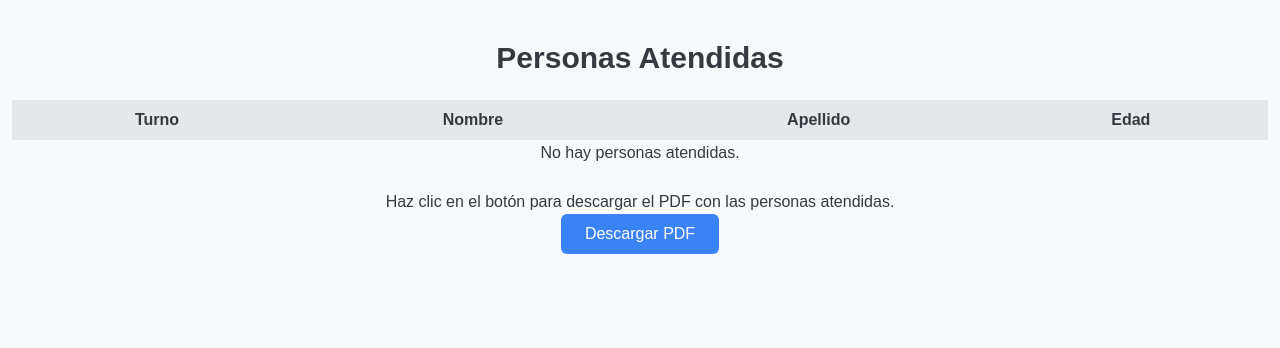
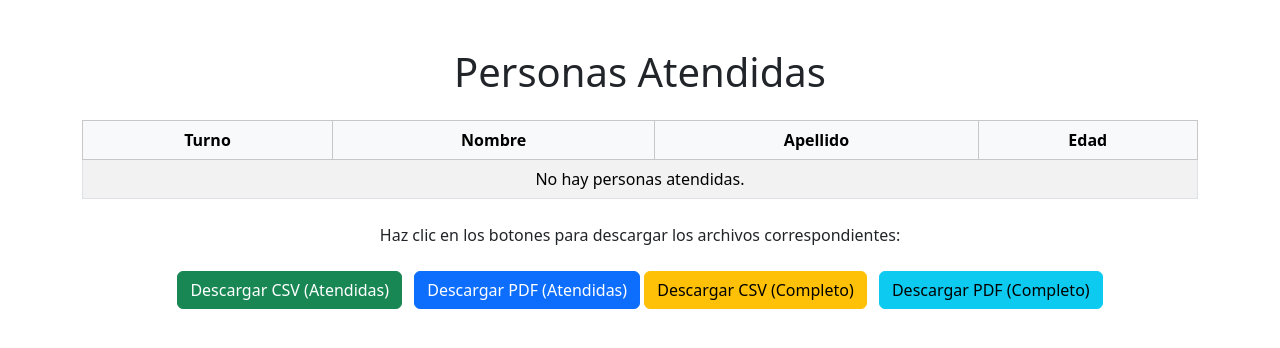
Before and after one commit to HectorRomero18/ProyectoTercerSemestre, a Django app: page /descargas/ in a window 1280 px wide. Shown: the top 348 px of the page. Run offline with Django 5.2, Linux system fonts and the light colour scheme; data that the repository does not hold is empty; some libraries are stand-ins or nearby versions.

Commit message:
Cambios Nuevos 2.0

```diff
--- a/proyectotres/mi_app/forms.py
+++ b/proyectotres/mi_app/forms.py
@@ -2,4 +2,4 @@
 from django import forms
 
 class UploadFileForm(forms.Form):
-    file = forms.FileField(widget=forms.ClearableFileInput(attrs={'class': 'form-control'}))
+    file = forms.FileField(widget=forms.ClearableFileInput(attrs={'class': 'form-control'}), label="Archivo (CSV o PDF)")
--- a/proyectotres/mi_app/models.py
+++ b/proyectotres/mi_app/models.py
@@ -10,5 +10,6 @@ class Persona(models.Model):
     fecha_cita = models.DateField(null=True, blank=True)  # Campo para fecha de cita
     persona_encargada = models.CharField(max_length=100, null=True, blank=True)  # Campo para persona encargada
 
+
     def __str__(self):
         return f"{self.nombre} {self.apellido}"
--- a/proyectotres/mi_app/templates/mi_app/descargas.html
+++ b/proyectotres/mi_app/templates/mi_app/descargas.html
@@ -1,37 +1,27 @@
-<!DOCTYPE html>
-<html lang="es">
-<head>
-    <meta charset="UTF-8">
-    <meta name="viewport" content="width=device-width, initial-scale=1.0">
-    <title>Descargas</title>
+{% load static %}  <!-- Cargar la etiqueta static -->
 
+<!-- Enlace a Bootstrap CSS local -->
 <link href="https://cdn.jsdelivr.net/npm/bootstrap@5.3.0-alpha1/dist/css/bootstrap.min.css" rel="stylesheet">
-    <link href="https://cdn.jsdelivr.net/npm/tailwindcss@2.2.19/dist/tailwind.min.css" rel="stylesheet">
 
-    {% load static %}
+<div class="container mt-5">
+    <h1 class="text-center text-3xl font-bold mb-6">Personas Atendidas</h1>
 
-    <link rel="stylesheet" href="{% static 'css/styles.css' %}">
-</head>
-<body>
-    <div class="container mx-auto mt-10 text-center">
-        <h1 class="text-3xl font-bold">Personas Atendidas</h1>
-
-        <table class="table-auto w-full mt-4">
-            <thead>
-                <tr class="bg-gray-200">
-                    <th class="px-4 py-2">Turno</th>
-                    <th class="px-4 py-2">Nombre</th>
-                    <th class="px-4 py-2">Apellido</th>
-                    <th class="px-4 py-2">Edad</th>
+    <table class="table table-striped table-bordered mt-4">
+        <thead class="table-light">
+            <tr>
+                <th class="text-center">Turno</th>
+                <th class="text-center">Nombre</th>
+                <th class="text-center">Apellido</th>
+                <th class="text-center">Edad</th>
             </tr>
         </thead>
         <tbody id="data-body">
             {% for persona in personas_atendidas %}
-                    <tr class="hover:bg-gray-100">
-                        <td class="border px-4 py-2">{{ persona.turno }}</td>
-                        <td class="border px-4 py-2">{{ persona.nombre }}</td>
-                        <td class="border px-4 py-2">{{ persona.apellido }}</td>
-                        <td class="border px-4 py-2">{{ persona.edad }}</td>
+                <tr>
+                    <td class="text-center">{{ persona.turno }}</td>
+                    <td class="text-center">{{ persona.nombre }}</td>
+                    <td class="text-center">{{ persona.apellido }}</td>
+                    <td class="text-center">{{ persona.edad }}</td>
                 </tr>
             {% empty %}
                 <tr>
@@ -41,14 +31,15 @@
         </tbody>
     </table>
 
-        <p class="mt-4">Haz clic en el botón para descargar el PDF con las personas atendidas.</p>
+    <p class="mt-4 text-center">Haz clic en los botones para descargar los archivos correspondientes:</p>
 
-        <button onclick="downloadPDF()" class="bg-blue-500 text-white py-2 px-4 rounded">
-            Descargar PDF
-        </button>
+    <div class="text-center mt-4">
+        <a href="{% url 'descargar_csv' %}" class="btn btn-success me-2">Descargar CSV (Atendidas)</a>
+        <a href="{% url 'descargar_pdf' %}" class="btn btn-primary">Descargar PDF (Atendidas)</a>
+        <a href="{% url 'descargar_csv_completo' %}" class="btn btn-warning me-2">Descargar CSV (Completo)</a>
+        <a href="{% url 'descargar_pdf_completo' %}" class="btn btn-info">Descargar PDF (Completo)</a>
+    </div>
 </div>
 
-    <script src="https://cdnjs.cloudflare.com/ajax/libs/jspdf/2.5.1/jspdf.umd.min.js"></script>
-    <script src="{% static 'js/descargas.js' %}"></script>
-</body>
-</html>
+<!-- Enlace a Bootstrap JS local -->
+<script src="https://cdn.jsdelivr.net/npm/bootstrap@5.3.0-alpha1/dist/js/bootstrap.bundle.min.js"></script>
--- a/proyectotres/mi_app/urls.py
+++ b/proyectotres/mi_app/urls.py
@@ -1,14 +1,22 @@
 from django.urls import path
+from django.conf import settings
+from django.conf.urls.static import static
 from . import views
-from .views import eliminar_persona, descargas, cargar_csv
+from .views import eliminar_persona, cargar_archivo, descargar_csv, descargar_pdf, descargas, descargar_csv_completo, descargar_pdf_completo
 
 urlpatterns = [
-    path('formulario/', views.formulario, name='formulario'),  # La vista 'home' debe estar definida en views.py
     path('', views.hola_mundo, name='hola_mundo'),  # La vista 'home' debe estar definida en views.py
+    path('formulario/', views.formulario, name='formulario'),
     path('eliminar-persona/<int:persona_id>/', eliminar_persona, name='eliminar_persona'),
-    path('descargas/', views.descargas, name='descargas'),
+    path('descargas/', descargas, name='descargas'),
+    path('descargar-csv/', descargar_csv, name='descargar_csv'),
+    path('descargar-csv-completo/', descargar_csv_completo, name='descargar_csv_completo'),
+    path('descargar-pdf/', descargar_pdf, name='descargar_pdf'),
+    path('descargar-pdf-completo/', descargar_pdf_completo, name='descargar_pdf_completo'),
     path('atender-persona/<int:persona_id>/', views.atender_persona, name='atender_persona'),
     path('personas-atendidas/', views.personas_atendidas, name='personas_atendidas'),
-    path('cargar-csv/', cargar_csv, name='cargar_csv'),
+    path('cargar-csv/', cargar_archivo, name='cargar_csv'),
     # Puedes agregar más rutas aquí
 ]
+if settings.DEBUG:
+    urlpatterns += static(settings.MEDIA_URL, document_root=settings.MEDIA_ROOT)
--- a/proyectotres/mi_app/views.py
+++ b/proyectotres/mi_app/views.py
@@ -1,10 +1,16 @@
 # mi_app/views.py
 import csv
+import pdfplumber
+from django.contrib import messages
 from django.shortcuts import render, redirect, get_object_or_404
 from .models import Persona  # Importar el modelo Persona
 from django import forms
 from .forms import UploadFileForm
 from django.views.decorators.csrf import csrf_exempt
+from django.http import HttpResponse
+from io import BytesIO
+from reportlab.lib.pagesizes import letter
+from reportlab.pdfgen import canvas
 
 # Vista para mostrar un saludo y la lista de personas
 def hola_mundo(request):
@@ -19,17 +25,31 @@ def hola_mundo(request):
 # Vista para manejar el formulario de registro de personas
 def formulario(request):
     if request.method == 'POST':  # Si se envía el formulario
-        nombre = request.POST['nombre']  # Obtener el nombre del formulario
-        apellido = request.POST['apellido']  # Obtener el apellido del formulario
-        edad = request.POST['edad']  # Obtener la edad del formulario
+        nombre = request.POST['nombre']
+        apellido = request.POST['apellido']
+        edad = request.POST['edad']
 
         # Obtén el siguiente turno
-        turno = Persona.objects.count() + 1  # Asigna el siguiente número de turno contando las personas
+        turno = Persona.objects.count() + 1
 
-        nueva_persona = Persona(nombre=nombre, apellido=apellido, edad=edad, turno=turno)  # Crear una nueva instancia de Persona
-        nueva_persona.save()  # Guardar la nueva persona en la base de datos
+        try:
+            # Verificar que no esté vacío y que se pueda convertir a entero
+            if nombre and apellido and edad:
+                # Verificar si la persona ya existe
+                if not Persona.objects.filter(nombre=nombre, apellido=apellido, edad=int(edad)).exists():
+                    nueva_persona = Persona(nombre=nombre, apellido=apellido, edad=int(edad), turno=turno)  # Asegúrate de convertir edad a int
+                    nueva_persona.save()  # Guardar la nueva persona en la base de datos
+                    return redirect('hola_mundo')  # Redirigir a la vista 'hola_mundo' después de guardar
+                else:
+                    return render(request, 'mi_app/formulario.html', {
+                        'error': "Esta persona ya está registrada."
+                    })
 
-        return redirect('hola_mundo')  # Redirigir a la vista 'hola_mundo' después de guardar
+        except Exception as e:
+            print(f"Error al guardar a la persona: {e}")
+            return render(request, 'mi_app/formulario.html', {
+                'error': "Hubo un error al guardar a la persona. Inténtalo de nuevo."
+            })
 
     return render(request, 'mi_app/formulario.html')  # Renderizar el formulario si no es un POST
 
@@ -43,22 +63,24 @@ def eliminar_persona(request, persona_id):
 
 def atender_persona(request, persona_id):
     persona = get_object_or_404(Persona, id=persona_id)
+    try:
+        if request.method == 'POST':
+            # Aquí obtienes los datos del formulario, como fecha de cita y persona encargada
+            fecha_cita = request.POST['fecha_cita']
+            persona_encargada = request.POST['persona_encargada']
 
-    if request.method == 'POST':
-        # Aquí obtienes los datos del formulario, como fecha de cita y persona encargada
-        fecha_cita = request.POST['fecha_cita']
-        persona_encargada = request.POST['persona_encargada']
+            # Guardar los datos en la persona
+            persona.fecha_cita = fecha_cita
+            persona.persona_encargada = persona_encargada
+            persona.atendido = True  # Asigna el estado de atendido
 
-        # Guardar los datos en la persona
-        persona.fecha_cita = fecha_cita
-        persona.persona_encargada = persona_encargada
-        persona.atendido = True  # Asigna el estado de atendido
+            persona.save()  # Guarda los cambios en la base de datos
 
-        persona.save()  # Guarda los cambios en la base de datos
-
-        return redirect('hola_mundo')  # Redirige a hola_mundo
-
-    return render(request, 'mi_app/atender.html', {'persona': persona})
+            return redirect('hola_mundo')  # Redirige a hola_mundo
+    except Exception as e:
+        print(f"Ocurrio un error al atender a la persona: {e}")
+        return render(request, 'mi_app/atender.html')
+    return render(request, 'mi_app/atender.html')
 
 def personas_atendidas(request):
     atendidas = Persona.objects.filter(atendido=True)
@@ -66,26 +88,178 @@ def personas_atendidas(request):
 
 # Vista para mostrar la página de descargas
 def descargas(request):
-    personas_atendidas = Persona.objects.filter(atendido=True) #Obtener las personas y filtrarlas a las que estan atendidas
-    return render(request, 'mi_app/descargas.html', {'personas_atendidas': personas_atendidas}) #Renderizar las personas atendidas
-def cargar_csv(request):
-    mensaje = ''
+    personas_atendidas = Persona.objects.filter(atendido=True)
+    return render(request, 'mi_app/descargas.html', {'personas_atendidas': personas_atendidas})
+
+def descargar_csv(request):
+    response = HttpResponse(content_type='text/csv')
+    response['Content-Disposition'] = 'attachment; filename=personas_atendidas.csv'
+
+    writer = csv.writer(response)
+    writer.writerow(['nombre', 'apellido', 'edad', 'turno', 'atendido', 'fecha_cita', 'persona_encargada'])  # Encabezados
+
+    personas_atendidas = Persona.objects.filter(atendido=True)
+
+    for persona in personas_atendidas:
+        writer.writerow([
+            persona.nombre,
+            persona.apellido,
+            persona.edad,
+            persona.turno,
+            persona.atendido,
+            persona.fecha_cita,
+            persona.persona_encargada
+        ])
+
+    return response
+
+
+def descargar_pdf_completo(request):
+    response = HttpResponse(content_type='application/pdf')
+    response['Content-Disposition'] = 'attachment; filename="todas_personas.pdf"'
+
+    buffer = BytesIO()
+    p = canvas.Canvas(buffer, pagesize=letter)
+    width, height = letter
+
+    # Encabezados
+    p.drawString(100, height - 50, "Nombre")
+    p.drawString(200, height - 50, "Apellido")
+    p.drawString(300, height - 50, "Edad")
+    p.drawString(400, height - 50, "Turno")
+    p.drawString(500, height - 50, "Atendido")
+    p.drawString(600, height - 50, "Fecha Cita")
+    p.drawString(700, height - 50, "Persona Encargada")
+
+    todas_personas = Persona.objects.all()
+
+    y = height - 70
+    for persona in todas_personas:
+        p.drawString(100, y, persona.nombre)
+        p.drawString(200, y, persona.apellido)
+        p.drawString(300, y, str(persona.edad))
+        p.drawString(400, y, str(persona.turno))
+        p.drawString(500, y, str(persona.atendido))
+
+        # Convertir la fecha a string si no es None
+        fecha_cita = persona.fecha_cita.strftime('%Y-%m-%d') if persona.fecha_cita else ""
+        p.drawString(600, y, fecha_cita)
+
+        persona_encargada = persona.persona_encargada or ""
+        p.drawString(700, y, persona_encargada)
+        y -= 20  # Espaciado entre filas
+
+    p.showPage()
+    p.save()
+    buffer.seek(0)
+    response.write(buffer.getvalue())
+    return response
+
+
+
+def descargar_csv_completo(request):
+    response = HttpResponse(content_type='text/csv')
+    response['Content-Disposition'] = 'attachment; filename="todas_personas.csv"'
+
+    writer = csv.writer(response)
+    writer.writerow(['nombre', 'apellido', 'edad', 'turno', 'atendido', 'fecha_cita', 'persona_encargada'])  # Encabezados
+
+    todas_personas = Persona.objects.all()  # Obtener todas las personas
+
+    for persona in todas_personas:
+        writer.writerow([
+            persona.nombre,
+            persona.apellido,
+            persona.edad,
+            persona.turno,
+            persona.atendido,
+            persona.fecha_cita,
+            persona.persona_encargada
+        ])
+
+    return response
+
+def descargar_pdf(request):
+    response = HttpResponse(content_type='application/pdf')
+    response['Content-Disposition'] = 'attachment; filename=personas_atendidas.pdf'
+
+    buffer = BytesIO()
+    p = canvas.Canvas(buffer, pagesize=letter)
+    width, height = letter
+
+    # Encabezados
+    p.drawString(100, height - 50, "Nombre")
+    p.drawString(200, height - 50, "Apellido")
+    p.drawString(300, height - 50, "Edad")
+    p.drawString(400, height - 50, "Turno")
+    p.drawString(500, height - 50, "Atendido")
+    p.drawString(600, height - 50, "Fecha Cita")
+    p.drawString(700, height - 50, "Persona Encargada")
+
+    personas_atendidas = Persona.objects.filter(atendido=True)
+
+    y = height - 70
+    for persona in personas_atendidas:
+        p.drawString(100, y, persona.nombre)
+        p.drawString(200, y, persona.apellido)
+        p.drawString(300, y, str(persona.edad))
+        p.drawString(400, y, str(persona.turno))
+        p.drawString(500, y, str(persona.atendido))
+
+        # Convertir la fecha a string si no es None
+        fecha_cita = persona.fecha_cita.strftime('%Y-%m-%d') if persona.fecha_cita else ""
+        p.drawString(600, y, fecha_cita)
+
+        persona_encargada = persona.persona_encargada or ""
+        p.drawString(700, y, persona_encargada)
+        y -= 20  # Espaciado entre filas
+
+    p.showPage()
+    p.save()
+    buffer.seek(0)
+    response.write(buffer.getvalue())
+    return response
+
+
+from django.shortcuts import redirect, render
+from django.contrib import messages
+import csv
+
+def cargar_archivo(request):
     if request.method == 'POST':
         form = UploadFileForm(request.POST, request.FILES)
         if form.is_valid():
             archivo = request.FILES['file']
-            lector = csv.DictReader(archivo.read().decode('utf-8').splitlines())
-            for fila in lector:
-                Persona.objects.create(
-                    nombre=fila['nombre'],
-                    apellido=fila['apellido'],
-                    edad=int(fila['edad']),
-                    turno=int(fila['turno']),
-                    atendido=bool(int(fila['atendido'])),
-                    fecha_cita=fila['fecha_cita'] or None,
-                    persona_encargada=fila['persona_encargada'] or None,
-                )
-            mensaje = 'CSV cargado con éxito.'
+
+            if archivo.name.endswith('.csv'):
+                # Procesar CSV
+                try:
+                    lector = csv.DictReader(archivo.read().decode('utf-8').splitlines())
+                    expected_fields = ['turno', 'nombre', 'apellido', 'edad']
+
+                    if not all(field in lector.fieldnames for field in expected_fields):
+                        raise ValueError("El archivo CSV no contiene todos los campos necesarios.")
+
+                    for fila in lector:
+                        print(f"Datos a crear: {fila}")  # Imprimir los datos leídos
+                        Persona.objects.create(
+                            turno=int(fila['turno']),
+                            nombre=fila['nombre'],
+                            apellido=fila['apellido'],
+                            edad=int(fila['edad']),
+                            atendido=fila['atendido'].lower() == 'true',
+                        )
+                    messages.success(request, 'CSV cargado con éxito.')
+
+                    # Redirigir a la pantalla principal
+                    return redirect('hola_mundo')  # Cambia 'hola_mundo' por el nombre de tu vista correspondiente
+
+                except Exception as e:
+                    messages.error(request, f'Error al procesar el CSV: {e}')
+                    # Si ocurre un error, puedes optar por permanecer en la misma página
+                    # return render(request, 'mi_app/cargar_archivo.html', {'form': form})
+
     else:
         form = UploadFileForm()
-    return render(request, 'mi_app/cargar_csv.html', {'form': form, 'mensaje': mensaje})
+
+    return render(request, 'mi_app/cargar_archivo.html', {'form': form})
```
Also changed, not shown: proyectotres/mi_app/templates/hola_mundo.html (+14 -8 lines), proyectotres/mi_app/templates/mi_app/cargar_archivo.html (renamed from proyectotres/mi_app/templates/mi_app/cargar_csv.html, +10 -12 lines), proyectotres/mi_app/templates/mi_app/formulario.html (+27 -31 lines), proyectotres/proyectotres/settings.py (+8 -2 lines). Lines whose indentation alone changed are shown as unchanged.
